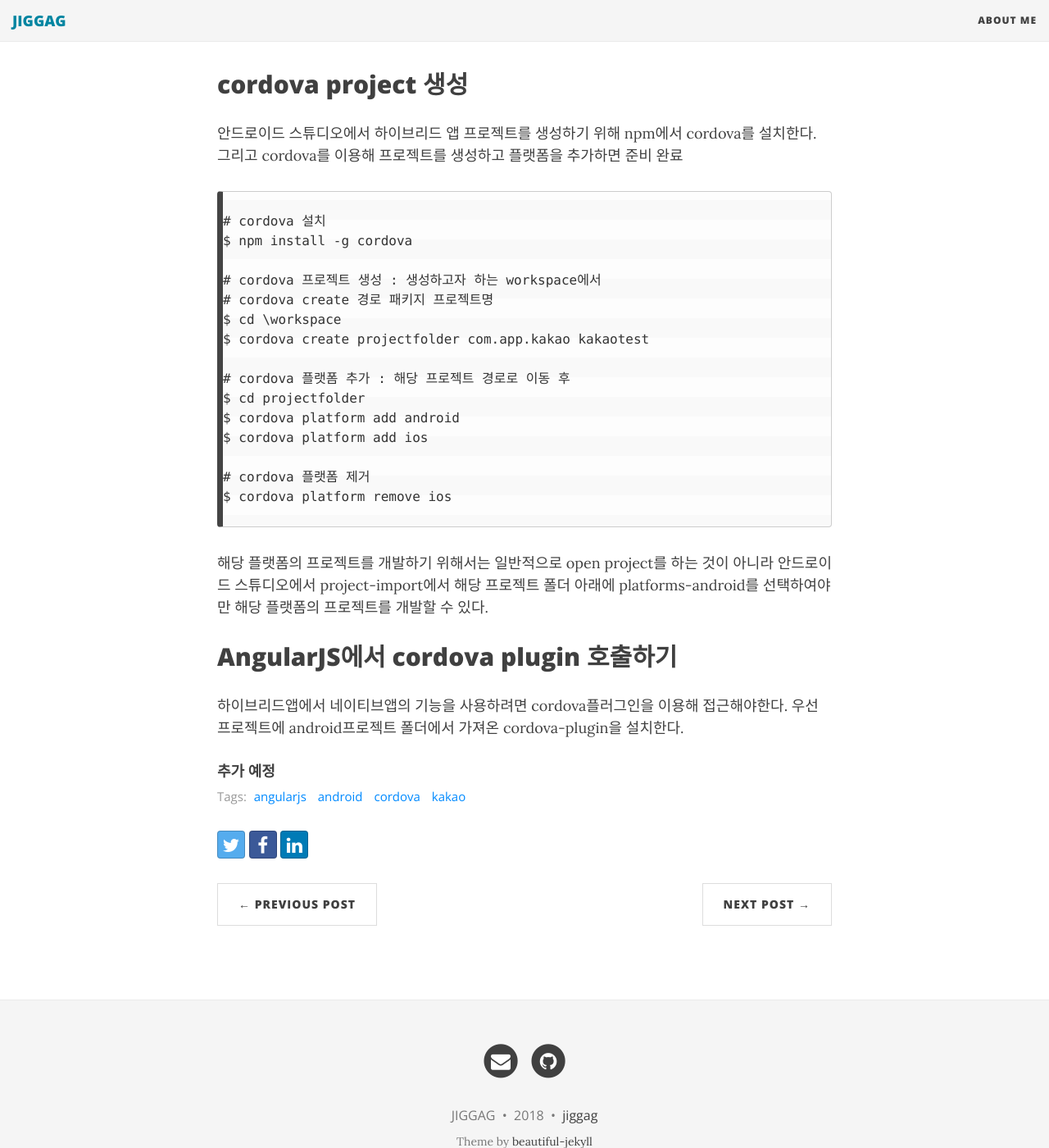
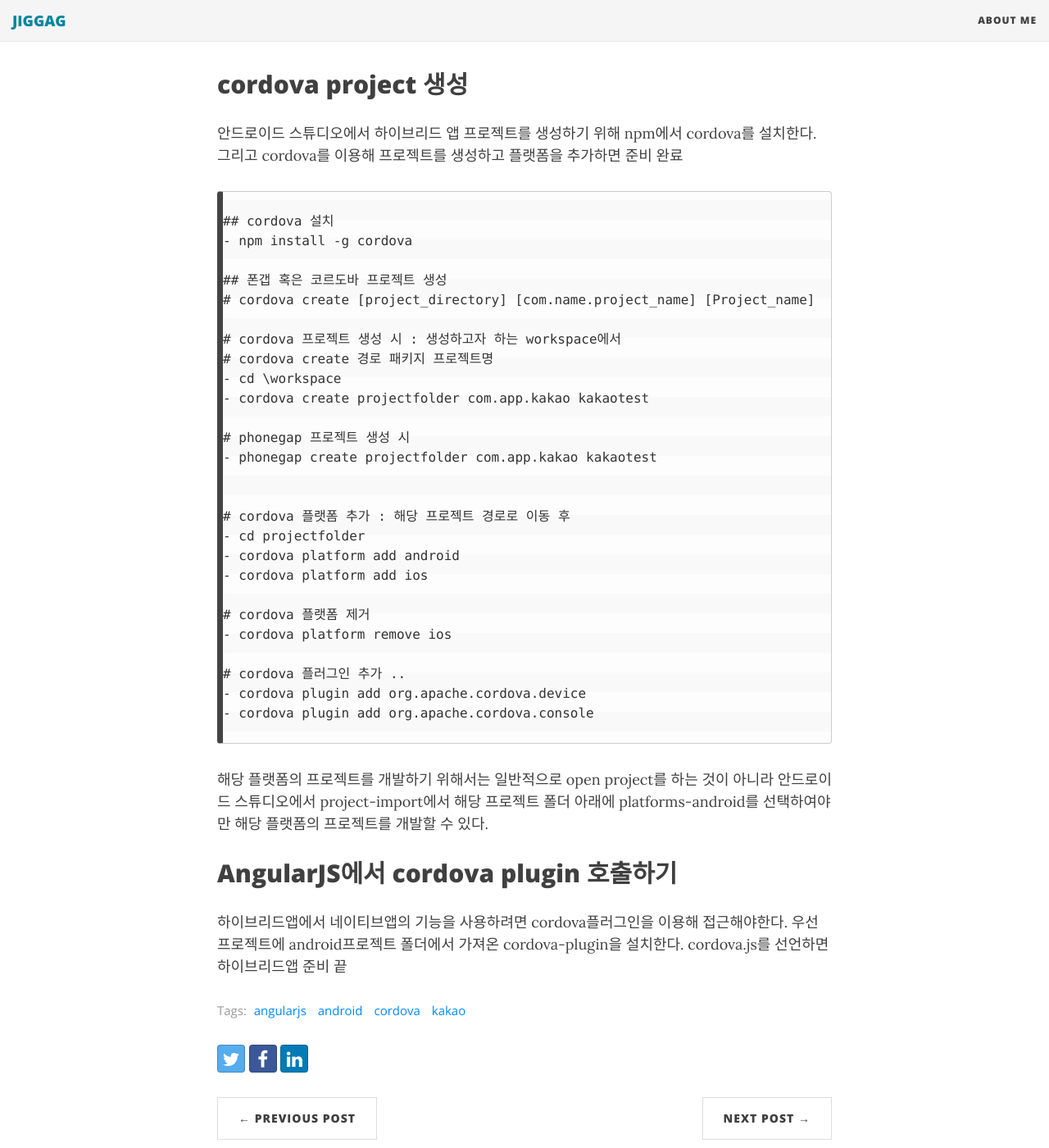
Before and after one commit to jiggag/jiggag.github.io, a Jekyll site: the page built from _posts/2018-04/2018-04-04-angularjs-and-android-kakaoapk.md, in a window 1280 px wide and 1400 px high, scrolled down 628 px. Shown: the whole window at 82% size. Built offline with Jekyll 4.4.1, drawn with Linux system fonts in a browser that asks for light colours; nearby versions of some CDN libraries.

Commit message:
Update 2018-04-04-angularjs-and-android-kakaoapk.md

````diff
--- a/_posts/2018-04/2018-04-04-angularjs-and-android-kakaoapk.md
+++ b/_posts/2018-04/2018-04-04-angularjs-and-android-kakaoapk.md
@@ -25,21 +25,32 @@ angularjs로 만들어진 하이브리드앱에서 회원 가입 및 로그인
 
 ```
 
-# cordova 설치
-$ npm install -g cordova
+## cordova 설치
+- npm install -g cordova
 
-# cordova 프로젝트 생성 : 생성하고자 하는 workspace에서
+## 폰갭 혹은 코르도바 프로젝트 생성
+# cordova create [project_directory] [com.name.project_name] [Project_name]
+
+# cordova 프로젝트 생성 시 : 생성하고자 하는 workspace에서
 # cordova create 경로 패키지 프로젝트명
-$ cd \workspace
-$ cordova create projectfolder com.app.kakao kakaotest
+- cd \workspace
+- cordova create projectfolder com.app.kakao kakaotest
+
+# phonegap 프로젝트 생성 시
+- phonegap create projectfolder com.app.kakao kakaotest
+
 
 # cordova 플랫폼 추가 : 해당 프로젝트 경로로 이동 후
-$ cd projectfolder
-$ cordova platform add android
-$ cordova platform add ios
+- cd projectfolder
+- cordova platform add android
+- cordova platform add ios
 
 # cordova 플랫폼 제거
-$ cordova platform remove ios
+- cordova platform remove ios
+
+# cordova 플러그인 추가 ..
+- cordova plugin add org.apache.cordova.device
+- cordova plugin add org.apache.cordova.console
 
 ```
 
@@ -52,7 +63,4 @@ $ cordova platform remove ios
 
 하이브리드앱에서 네이티브앱의 기능을 사용하려면 cordova플러그인을 이용해 접근해야한다.
 우선 프로젝트에 android프로젝트 폴더에서 가져온 cordova-plugin을 설치한다.
-
-
-
-#### 추가 예정
+cordova.js를 선언하면 하이브리드앱 준비 끝
````
